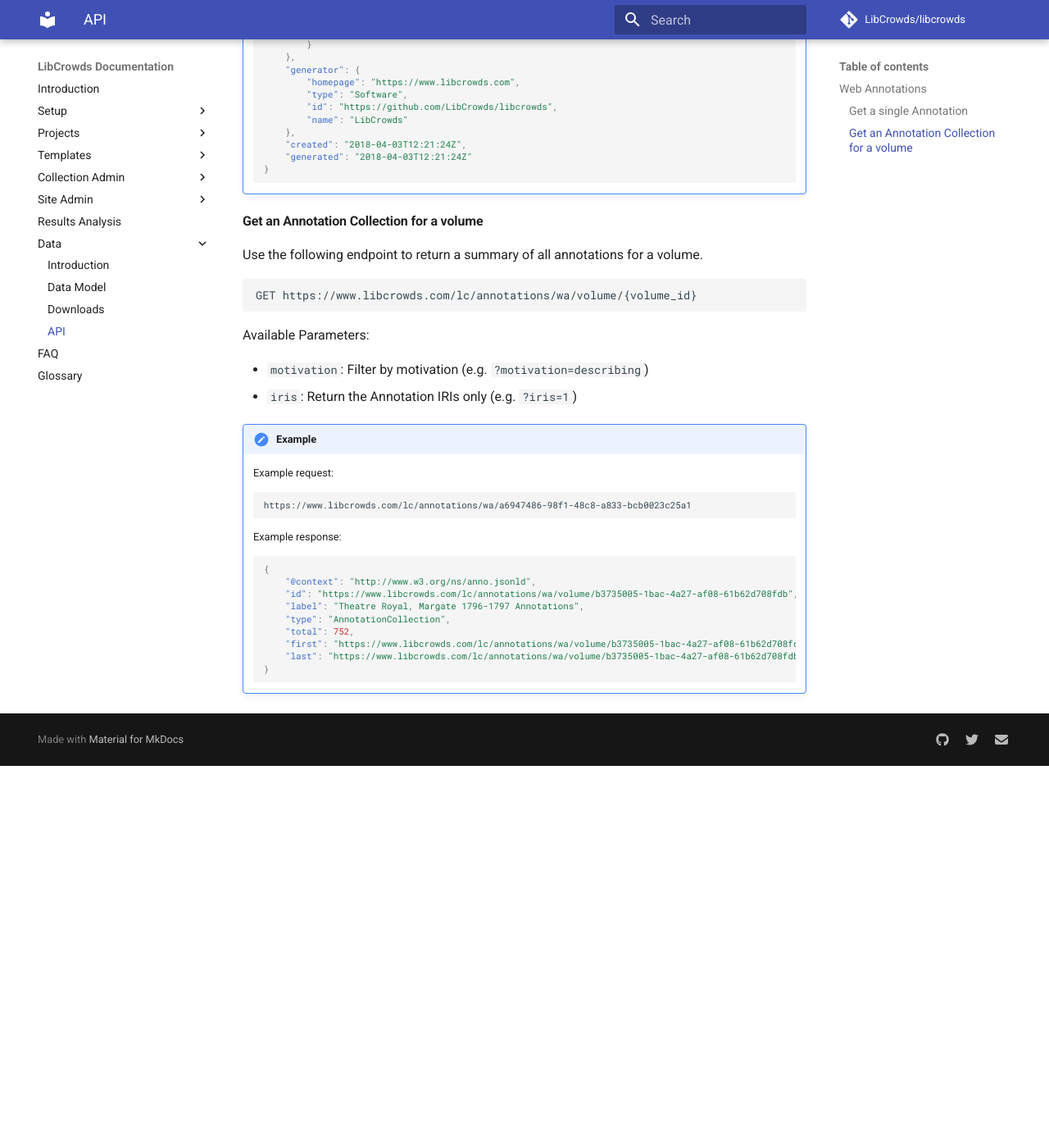
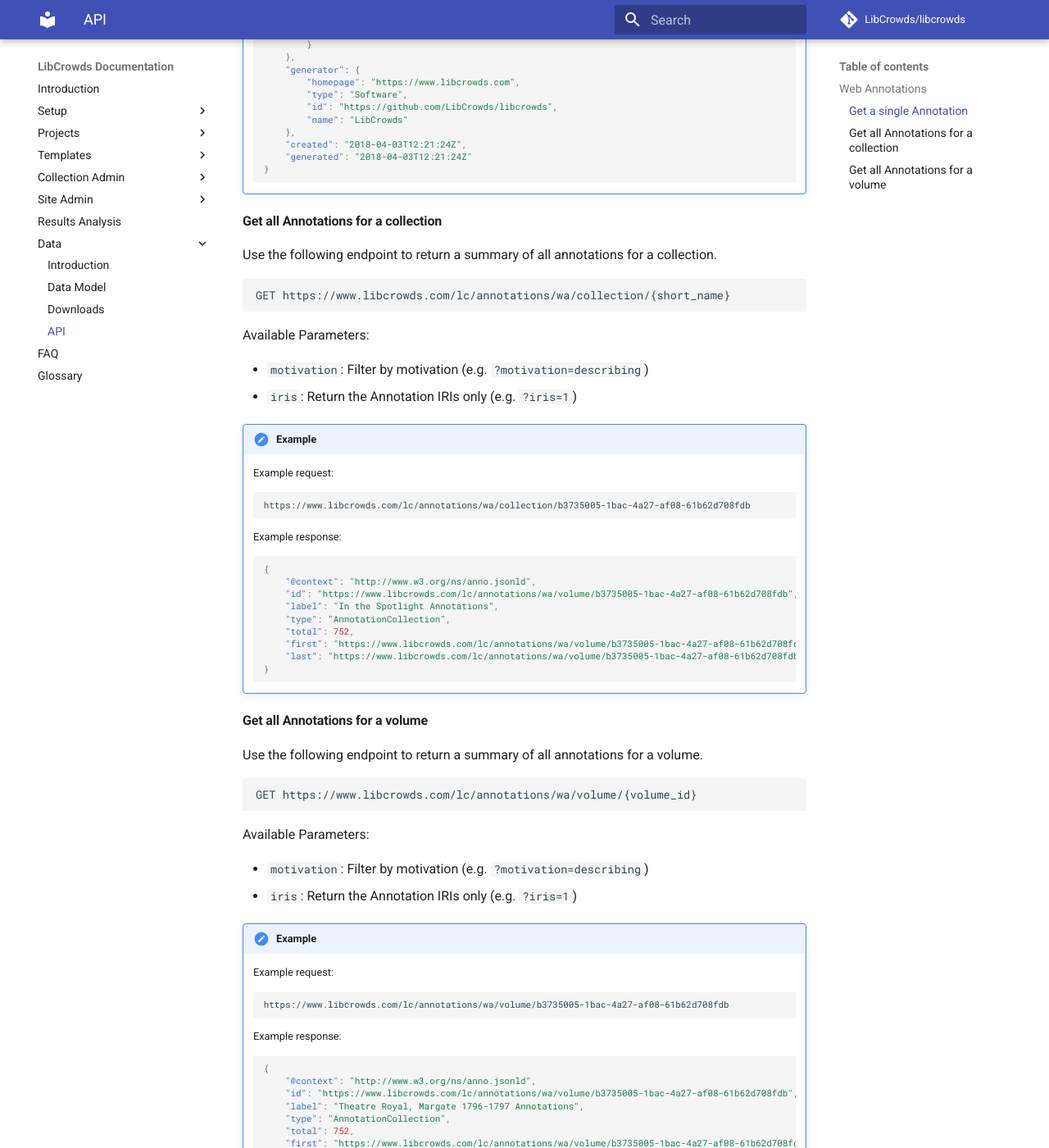
Before and after one commit to LibCrowds/docs, an MkDocs documentation site: the page built from docs/data/api.md, in a window 1280 px wide and 1400 px high, scrolled down 1092 px. Shown: the whole window at 82% size. Built offline with MkDocs 1.6.1 and Material for MkDocs 9.7.7, drawn with Linux system fonts in a browser that asks for light colours; comment, search, counter and statistics services are not loaded; old or Windows-style settings are respelled for this version of MkDocs; before the commit the page ends 2026 px from its top, so only the background shows below that.

Commit message:
Add wa collection endpoint

````diff
--- a/docs/data/api.md
+++ b/docs/data/api.md
@@ -66,7 +66,43 @@
     }
     ```
 
-#### Get an Annotation Collection for a volume
+#### Get all Annotations for a collection
+
+Use the following endpoint to return a summary of all annotations for a
+collection.
+
+``` http
+GET https://www.libcrowds.com/lc/annotations/wa/collection/{short_name}
+```
+
+Available Parameters:
+
+- `motivation`: Filter by motivation (e.g. `?motivation=describing`)
+- `iris`: Return the Annotation IRIs only (e.g. `?iris=1`)
+
+!!! summary "Example"
+
+    Example request:
+
+    ``` http
+    https://www.libcrowds.com/lc/annotations/wa/collection/b3735005-1bac-4a27-af08-61b62d708fdb
+    ```
+
+    Example response:
+
+    ```json-ld
+    {
+        "@context": "http://www.w3.org/ns/anno.jsonld",
+        "id": "https://www.libcrowds.com/lc/annotations/wa/volume/b3735005-1bac-4a27-af08-61b62d708fdb",
+        "label": "In the Spotlight Annotations",
+        "type": "AnnotationCollection",
+        "total": 752,
+        "first": "https://www.libcrowds.com/lc/annotations/wa/volume/b3735005-1bac-4a27-af08-61b62d708fdb/1",
+        "last": "https://www.libcrowds.com/lc/annotations/wa/volume/b3735005-1bac-4a27-af08-61b62d708fdb/8"
+    }
+    ```
+
+#### Get all Annotations for a volume
 
 Use the following endpoint to return a summary of all annotations for a
 volume.
@@ -85,7 +121,7 @@
     Example request:
 
     ``` http
-    https://www.libcrowds.com/lc/annotations/wa/a6947486-98f1-48c8-a833-bcb0023c25a1
+    https://www.libcrowds.com/lc/annotations/wa/volume/b3735005-1bac-4a27-af08-61b62d708fdb
     ```
 
     Example response:
````
